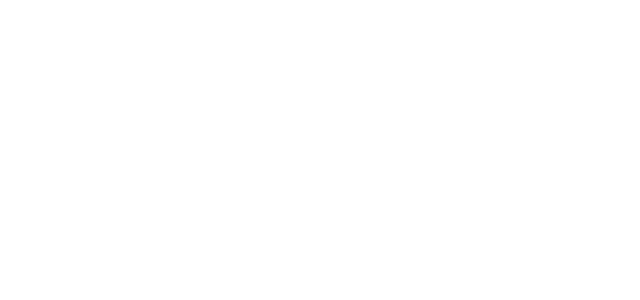
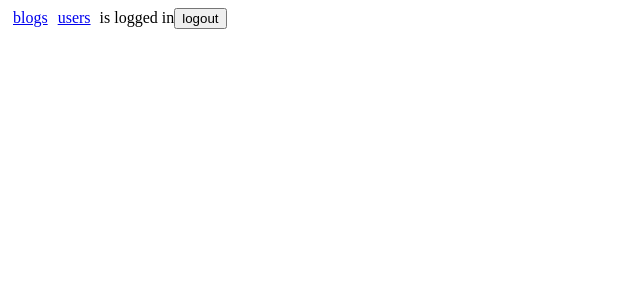
Before and after one commit to agregat1354/full-stack-open, a React (Create React App) app in the folder part7/blogapp-react-query/: page /users/1 in a window 1280 px wide. Before the commit this address had no page. Shown: the top 300 px of the page, without its empty margins (0-640 px from the left). Built offline with nearby package versions, Linux system fonts and the light colour scheme; sample sign-in values are in the browser's storage.

Commit message:
add simple single User view and links to id

```diff
--- a/part7/blogapp-react-query/src/App.js
+++ b/part7/blogapp-react-query/src/App.js
@@ -5,8 +5,14 @@
 import LoginForm from "./components/LoginForm";
 import Blogs from "./components/Blogs";
 import Users from "./components/Users";
+import User from "./components/User";
+import { useParams, useMatch } from "react-router-dom";
 
 const App = () => {
+  const params = useParams();
+  const result = useMatch("/users/:id");
+  console.log("result: ", result);
+  console.log("params in app: ", params);
   const navigate = useNavigate();
   const user = useUserValue();
   useEffect(() => {
@@ -20,6 +26,7 @@
         <Route path="/" element={<Blogs />} />
         <Route path="/users" element={<Users />} />
         <Route path="/login" element={<LoginForm />} />
+        <Route path="/users/:id" element={<User />} />
       </Routes>
     </>
   );
--- /dev/null
+++ b/part7/blogapp-react-query/src/components/User.js
@@ -0,0 +1,16 @@
+import { useParams } from "react-router-dom";
+import Navigation from "./Navigation";
+
+const User = () => {
+  const userId = useParams().id;
+  console.log("this users id: ", userId);
+
+  return (
+    <div>
+      <Navigation />
+      <h2></h2>
+    </div>
+  );
+};
+
+export default User;
--- a/part7/blogapp-react-query/src/components/Users.js
+++ b/part7/blogapp-react-query/src/components/Users.js
@@ -1,11 +1,14 @@
 import Navigation from "./Navigation";
 import { useQuery } from "react-query";
 import userService from "../services/users.js";
+import { Link } from "react-router-dom";
 
 const UserStatRow = ({ user }) => {
   return (
     <tr>
-      <td>{user.name}</td>
+      <td>
+        <Link to={`/users/${user.id}`}>{user.name}</Link>
+      </td>
       <td>{user.blogs.length}</td>
     </tr>
   );
```
